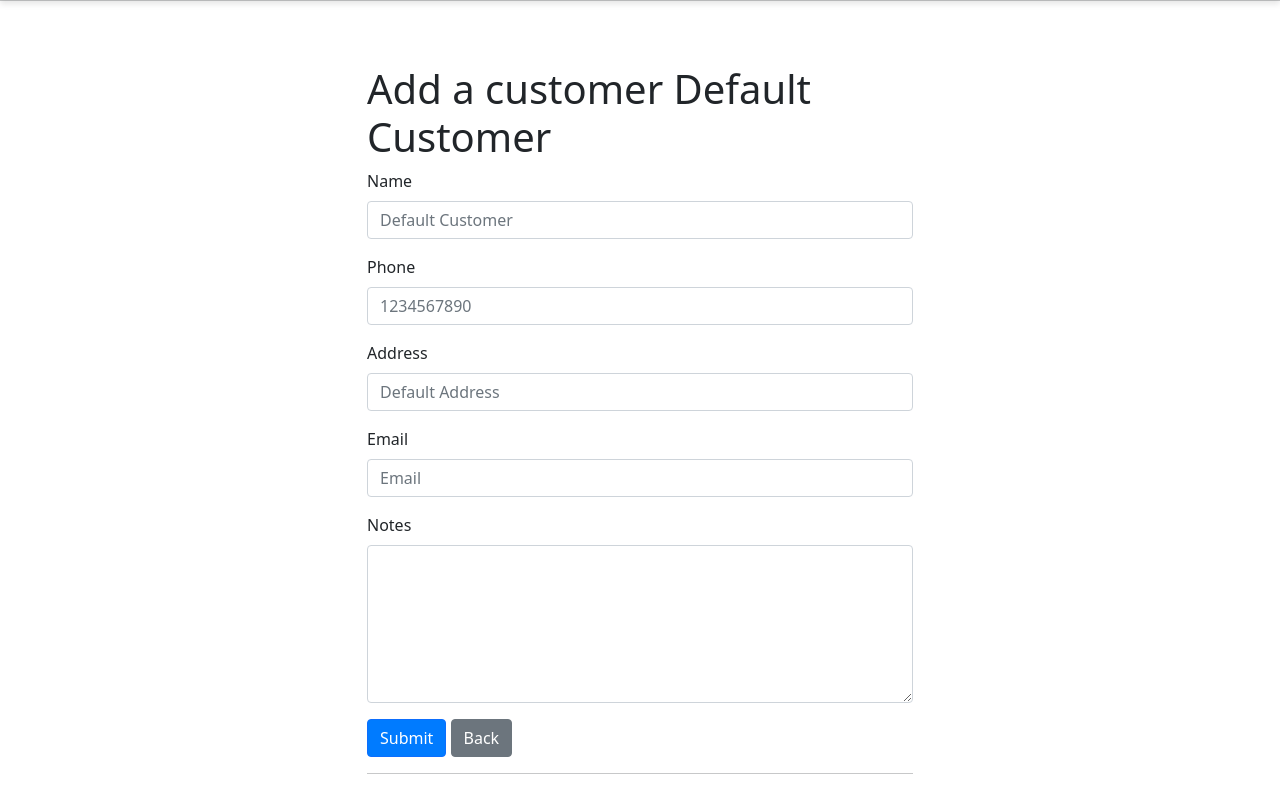
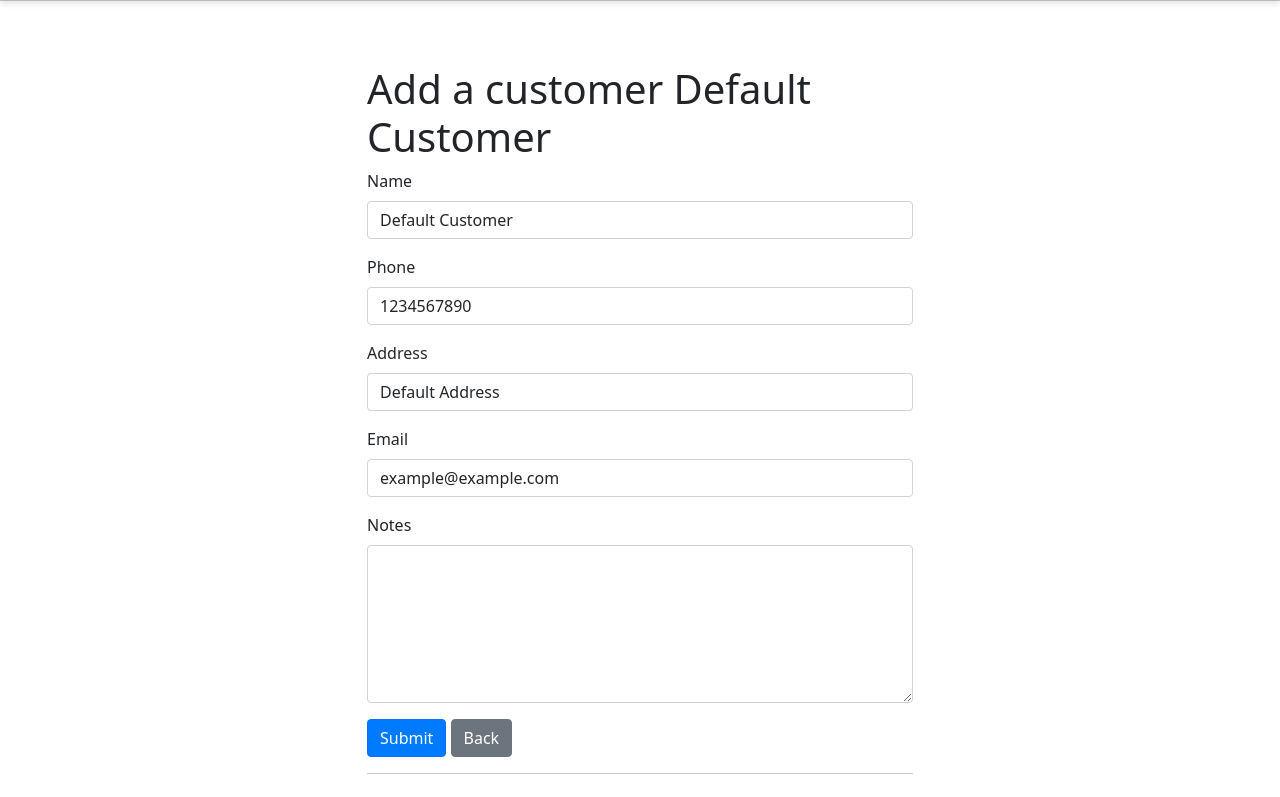
Before and after one commit to asiomchen/inventory-management, a Flask app: page /customers/1/edit in a window 1280 px wide. Shown: the part 98-895 px from the top of the page. Run offline with Flask 3, Linux system fonts and the light colour scheme; a user stored in the database is signed in; data comes from the database, SQL or seed files in the repository; some libraries are stand-ins or nearby versions.

Commit message:
Update input fields in customer edit form

```diff
--- a/templates/customers/edit.html
+++ b/templates/customers/edit.html
@@ -8,25 +8,25 @@
             <form method="post" enctype="multipart/form-data" class="form">
                 <div class="mb-3">
                     <label for="title" class="form-label">Name</label>
-                    <input type="text" class="form-control" name="name" placeholder="{{ customer.name }}">
+                    <input type="text" class="form-control" name="name" value="{{ customer.name }}">
                 </div>
 
                 <div class="mb-3">
                     <label for="Phone" class="form-label">Phone</label>
-                    <input type="text" class="form-control" name="phone" placeholder="{{ customer.phone }}">
+                    <input type="text" class="form-control" name="phone" value="{{ customer.phone }}">
                 </div>
 
                 <div class="mb-3">
                     <label for="Address" class="form-label">Address</label>
-                    <input type="text" class="form-control" name="address" placeholder="{{ customer.address }}">
+                    <input type="text" class="form-control" name="address" value="{{ customer.address }}">
                 </div>
                 <div class="mb-3">
                     <label for="email" class="form-label">Email</label>
-                    <input type="text" class="form-control" name="email" placeholder="Email">
+                    <input type="text" class="form-control" name="email" placeholder="Email" value="{{ customer.email }}">
                 </div>
                 <div class="mb-3">
                     <label for="Notes" class="form-label">Notes</label>
-                    <textarea class="form-control" name="notes" rows="6" placeholder="{{ customer.notes }}"></textarea>
+                    <textarea class="form-control" name="notes" rows="6" value="{{ customer.notes }}"></textarea>
                 </div>
 
                 <div class="mb-3">
```
